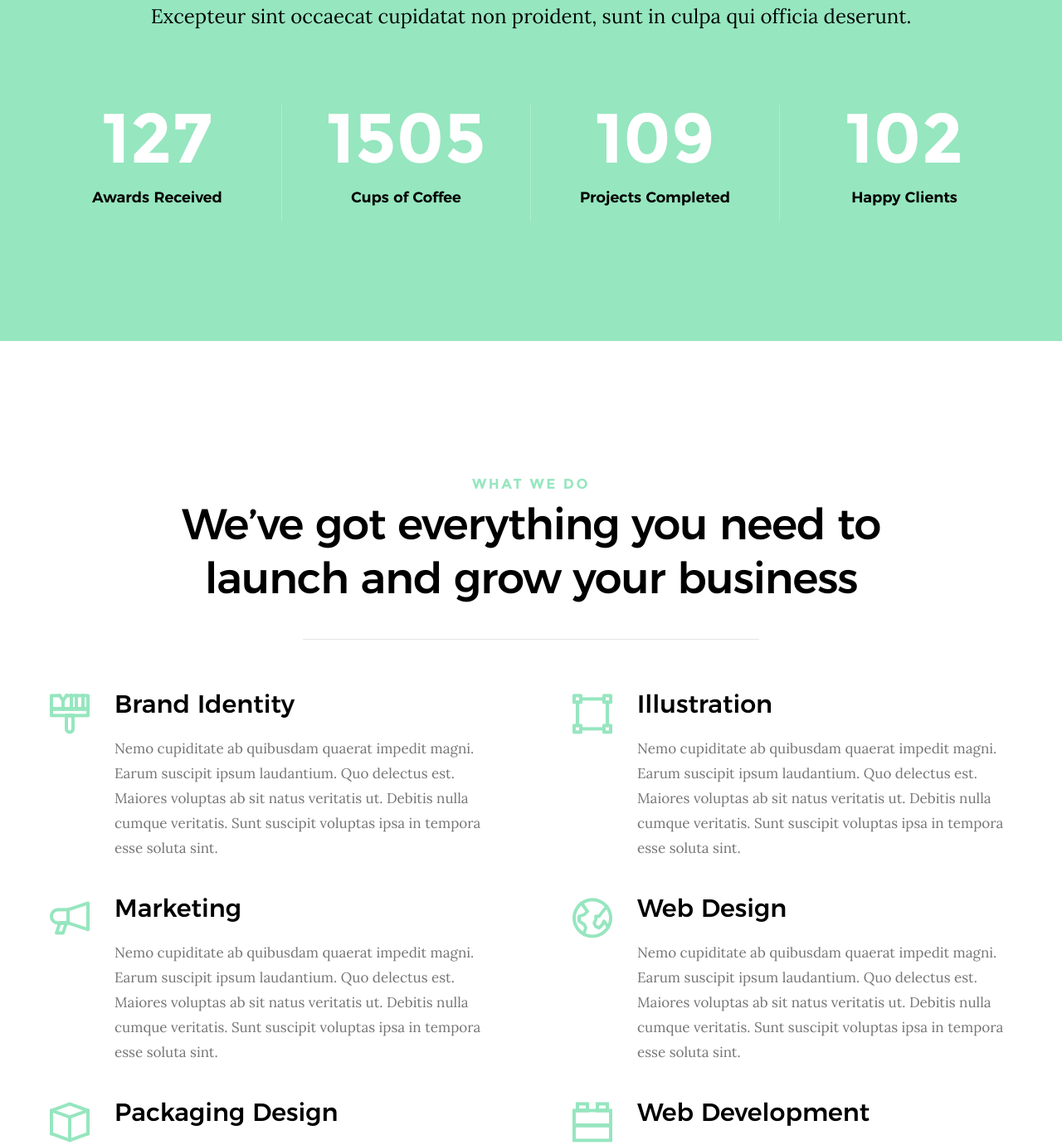
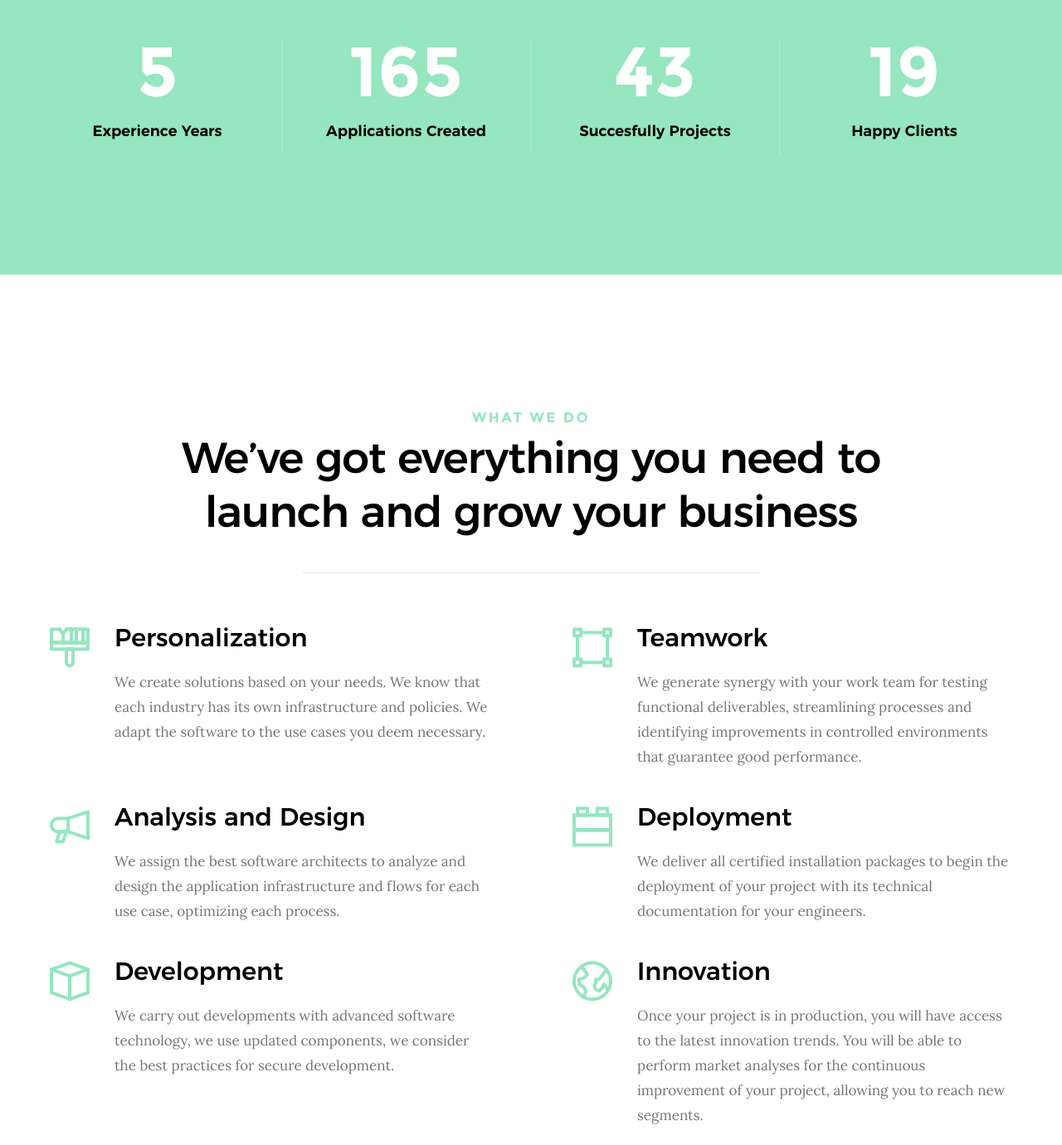
Before and after one commit to benibble/benibble.com, a plain HTML site: page index.html in a window 1280 px wide. Shown: the part 1420-2800 px from the top of the page at 83% size. Drawn offline with Linux system fonts and the light colour scheme; files whose address does not match are found by name.

Commit message:
mejoras en el sitio

```diff
--- a/css/main.css
+++ b/css/main.css
@@ -2964,7 +2964,7 @@ html.cl-loaded .home-content__main {
     color: #4f4f4f !important;
 }
 .contact-primary, .contact-secondary {
-    float: left;
+    float: right;
     padding: 0 5rem;
 }
 
--- a/index.html
+++ b/index.html
@@ -28,18 +28,17 @@
                     <li class="current"><a class="smoothscroll" href="#home" title="home">Home</a></li>
                     <li><a class="smoothscroll" href="#about" title="about">About</a></li>
                     <li><a class="smoothscroll" href="#services" title="services">Services</a></li>
-                    <li><a class="smoothscroll" href="#works" title="works">Works</a></li>
                     <li><a class="smoothscroll" href="#clients" title="clients">Clients</a></li>
                     <li><a class="smoothscroll" href="#contact" title="contact">Contact</a></li>
                 </ul>
-                <p>Perspiciatis hic praesentium nesciunt. Et neque a dolorum <a href='#0'>voluptatem</a> porro iusto
-                    sequi veritatis libero enim. Iusto id suscipit veritatis neque reprehenderit.</p>
+                <!-- <p>Perspiciatis hic praesentium nesciunt. Et neque a dolorum <a href='#0'>voluptatem</a> porro iusto
+                    sequi veritatis libero enim. Iusto id suscipit veritatis neque reprehenderit.</p> -->
                 <ul class="header-nav__social">
                     <li> <a href="#"><i class="fa fa-facebook"></i></a></li>
                     <li> <a href="#"><i class="fa fa-twitter"></i></a></li>
                     <li> <a href="#"><i class="fa fa-instagram"></i></a></li>
-                    <li> <a href="#"><i class="fa fa-behance"></i></a></li>
-                    <li> <a href="#"><i class="fa fa-dribbble"></i></a></li>
+                    <!-- <li> <a href="#"><i class="fa fa-behance"></i></a></li> -->
+                    <!-- <li> <a href="#"><i class="fa fa-dribbble"></i></a></li> -->
                 </ul>
             </div>
         </nav><a class="header-menu-toggle" href="#0"> <span class="header-menu-text">Menu</span> <span
@@ -51,11 +50,14 @@
         <div class="shadow-overlay"></div>
         <div class="home-content">
             <div class="row home-content__main">
-                <h3>Welcome to Glint</h3>
-                <h1> We are a creative group <br> of people who design <br> influential brands and <br> digital
-                    experiences.</h1>
-                <div class="home-content__buttons"> <a href="#contact" class="smoothscroll btn btn--stroke"> Start a
-                        Project </a> <a href="#about" class="smoothscroll btn btn--stroke"> More About Us </a></div>
+                <h3>Welcome to Benibble</h3>
+                <h1> We are a technology group of people who uplifting
+                    businesses with digital innovation.</h1>
+                <div class="home-content__buttons">
+                    <!-- <a href="#contact" class="smoothscroll btn btn--stroke"> Start a
+                        Project </a> -->
+                    <a href="#about" class="smoothscroll btn btn--stroke"> More About Us </a>
+                </div>
             </div>
             <div class="home-content__scroll"> <a href="#about" class="scroll-link smoothscroll"> <span>Scroll
                         Down</span> </a></div>
@@ -73,7 +75,7 @@
         <div class="row section-header has-bottom-sep" data-aos="fade-up">
             <div class="col-full">
                 <h3 class="subhead subhead--dark">Hello There</h3>
-                <h1 class="display-1 display-1--light">We Are Glint</h1>
+                <h1 class="display-1 display-1--light">We Are Benibble</h1>
             </div>
         </div>
         <div class="row about-desc" data-aos="fade-up">
@@ -87,19 +89,19 @@
         </div>
         <div class="row about-stats stats block-1-4 block-m-1-2 block-mob-full" data-aos="fade-up">
             <div class="col-block stats__col ">
-                <div class="stats__count">127</div>
-                <h5>Awards Received</h5>
+                <div class="stats__count">5</div>
+                <h5>Experience Years</h5>
             </div>
             <div class="col-block stats__col">
-                <div class="stats__count">1505</div>
-                <h5>Cups of Coffee</h5>
+                <div class="stats__count">165</div>
+                <h5>Applications Created</h5>
             </div>
             <div class="col-block stats__col">
-                <div class="stats__count">109</div>
-                <h5>Projects Completed</h5>
+                <div class="stats__count">43</div>
+                <h5>Succesfully Projects</h5>
             </div>
             <div class="col-block stats__col">
-                <div class="stats__count">102</div>
+                <div class="stats__count">19</div>
                 <h5>Happy Clients</h5>
             </div>
         </div>
@@ -116,60 +118,71 @@
             <div class="col-block service-item" data-aos="fade-up">
                 <div class="service-icon"> <i class="icon-paint-brush"></i></div>
                 <div class="service-text">
-                    <h3 class="h2">Brand Identity</h3>
-                    <p>Nemo cupiditate ab quibusdam quaerat impedit magni. Earum suscipit ipsum laudantium. Quo delectus
-                        est. Maiores voluptas ab sit natus veritatis ut. Debitis nulla cumque veritatis. Sunt suscipit
-                        voluptas ipsa in tempora esse soluta sint.</p>
+                    <h3 class="h2">Personalization</h3>
+                    <p>We create solutions based on your
+                        needs. We know that each industry
+                        has its own infrastructure and
+                        policies. We adapt the software to
+                        the use cases you deem necessary.</p>
                 </div>
             </div>
             <div class="col-block service-item" data-aos="fade-up">
                 <div class="service-icon"> <i class="icon-group"></i></div>
                 <div class="service-text">
-                    <h3 class="h2">Illustration</h3>
-                    <p>Nemo cupiditate ab quibusdam quaerat impedit magni. Earum suscipit ipsum laudantium. Quo delectus
-                        est. Maiores voluptas ab sit natus veritatis ut. Debitis nulla cumque veritatis. Sunt suscipit
-                        voluptas ipsa in tempora esse soluta sint.</p>
+                    <h3 class="h2">Teamwork</h3>
+                    <p>We generate synergy with your work
+                        team for testing functional
+                        deliverables, streamlining
+                        processes and identifying
+                        improvements in controlled
+                        environments that guarantee good
+                        performance.</p>
                 </div>
             </div>
             <div class="col-block service-item" data-aos="fade-up">
                 <div class="service-icon"> <i class="icon-megaphone"></i></div>
                 <div class="service-text">
-                    <h3 class="h2">Marketing</h3>
-                    <p>Nemo cupiditate ab quibusdam quaerat impedit magni. Earum suscipit ipsum laudantium. Quo delectus
-                        est. Maiores voluptas ab sit natus veritatis ut. Debitis nulla cumque veritatis. Sunt suscipit
-                        voluptas ipsa in tempora esse soluta sint.</p>
+                    <h3 class="h2">Analysis and Design</h3>
+                    <p>We assign the best software architects to analyze
+                        and design the application infrastructure and flows
+                        for each use case, optimizing each process.</p>
                 </div>
             </div>
             <div class="col-block service-item" data-aos="fade-up">
-                <div class="service-icon"> <i class="icon-earth"></i></div>
+                <div class="service-icon"><i class="icon-lego-block"></i></div>
                 <div class="service-text">
-                    <h3 class="h2">Web Design</h3>
-                    <p>Nemo cupiditate ab quibusdam quaerat impedit magni. Earum suscipit ipsum laudantium. Quo delectus
-                        est. Maiores voluptas ab sit natus veritatis ut. Debitis nulla cumque veritatis. Sunt suscipit
-                        voluptas ipsa in tempora esse soluta sint.</p>
+                    <h3 class="h2">Deployment</h3>
+                    <p>We deliver all certified installation
+                        packages to begin the deployment of
+                        your project with its technical
+                        documentation for your engineers.</p>
                 </div>
             </div>
             <div class="col-block service-item" data-aos="fade-up">
                 <div class="service-icon"> <i class="icon-cube"></i></div>
                 <div class="service-text">
-                    <h3 class="h2">Packaging Design</h3>
-                    <p>Nemo cupiditate ab quibusdam quaerat impedit magni. Earum suscipit ipsum laudantium. Quo delectus
-                        est. Maiores voluptas ab sit natus veritatis ut. Debitis nulla cumque veritatis. Sunt suscipit
-                        voluptas ipsa in tempora esse soluta sint.</p>
+                    <h3 class="h2">Development</h3>
+                    <p>We carry out developments with advanced software
+                        technology, we use updated components, we
+                        consider the best practices for secure development.</p>
                 </div>
             </div>
+
+
             <div class="col-block service-item" data-aos="fade-up">
-                <div class="service-icon"><i class="icon-lego-block"></i></div>
+                <div class="service-icon"> <i class="icon-earth"></i></div>
                 <div class="service-text">
-                    <h3 class="h2">Web Development</h3>
-                    <p>Nemo cupiditate ab quibusdam quaerat impedit magni. Earum suscipit ipsum laudantium. Quo delectus
-                        est. Maiores voluptas ab sit natus veritatis ut. Debitis nulla cumque veritatis. Sunt suscipit
-                        voluptas ipsa in tempora esse soluta sint.</p>
+                    <h3 class="h2">Innovation</h3>
+                    <p>Once your project is in production, you will
+                        have access to the latest innovation trends.
+                        You will be able to perform market analyses for
+                        the continuous improvement of your project,
+                        allowing you to reach new segments.</p>
                 </div>
             </div>
         </div>
     </section>
-    <section id='works' class="s-works">
+    <!-- <section id='works' class="s-works">
         <div class="intro-wrap">
             <div class="row section-header has-bottom-sep light-sep" data-aos="fade-up">
                 <div class="col-full">
@@ -292,7 +305,7 @@
                 </div>
             </div>
         </div>
-    </section>
+    </section> -->
     <section id="clients" class="s-clients">
         <div class="row section-header" data-aos="fade-up">
             <div class="col-full">
@@ -354,7 +367,7 @@
             </div>
         </div>
         <div class="row contact-content" data-aos="fade-up">
-            <div class="contact-primary">
+            <!-- <div class="contact-primary">
                 <h3 class="h6">Send Us A Message</h3>
                 <form name="contactForm" id="contactForm" method="post" action="" novalidate="novalidate">
                     <fieldset>
@@ -383,8 +396,8 @@
                 </form>
                 <div class="message-warning"> Something went wrong. Please try again.</div>
                 <div class="message-success"> Your message was sent, thank you!<br></div>
-            </div>
-            <div class="contact-secondary">
+            </div> -->
+            <div class="contact-primary">
                 <div class="contact-info">
                     <h3 class="h6 hide-on-fullwidth">Contact Info</h3>
                     <div class="cinfo">
@@ -396,7 +409,8 @@
                         <p> <a href="/cdn-cgi/l/email-protection" class="__cf_email__"
                                 data-cfemail="3e5d51504a5f5d4a7e595257504a4d574a5b105d5153">[email&#160;protected]</a><br>
                             <a href="/cdn-cgi/l/email-protection" class="__cf_email__"
-                                data-cfemail="2e474048416e494247405a5d475a4b004d4143">[email&#160;protected]</a></p>
+                                data-cfemail="2e474048416e494247405a5d475a4b004d4143">[email&#160;protected]</a>
+                        </p>
                     </div>
                     <div class="cinfo">
                         <h5>Call Us At</h5>
@@ -414,9 +428,10 @@
         </div>
     </section>
     <footer>
-        <div class="row footer-main">
+        <!-- <div class="row footer-main">
             <div class="col-six tab-full left footer-desc">
-                <div class="footer-logo"></div> Proin eget tortor risus. Mauris blandit aliquet elit, eget tincidunt
+                <div class="footer-logo">
+                </div> Proin eget tortor risus. Mauris blandit aliquet elit, eget tincidunt
                 nibh pulvinar a. Praesent sapien massa, convallis a pellentesque nec, egestas non nisi. Mauris blandit
                 aliquet elit, eget tincidunt nibh pulvinar a. Nulla porttitor accumsan tincidunt. Nulla porttitor
                 accumsan tincidunt. Quaerat voluptas autem necessitatibus vitae aut.
@@ -432,11 +447,10 @@
                     </form>
                 </div>
             </div>
-        </div>
+        </div> -->
         <div class="row footer-bottom">
             <div class="col-twelve">
-                <div class="copyright"> <span>© Copyright Glint 2022</span> <span>Site Template by <a
-                            href="https://colorlib.com/" target="_blank" rel="nofollow noopener">Colorlib</a></span>
+                <div class="copyright"> <span>© Copyright Benibble 2025</span>
                 </div>
                 <div class="go-top"> <a class="smoothscroll" title="Back to Top" href="#top"><i class="icon-arrow-up"
                             aria-hidden="true"></i></a></div>
```
